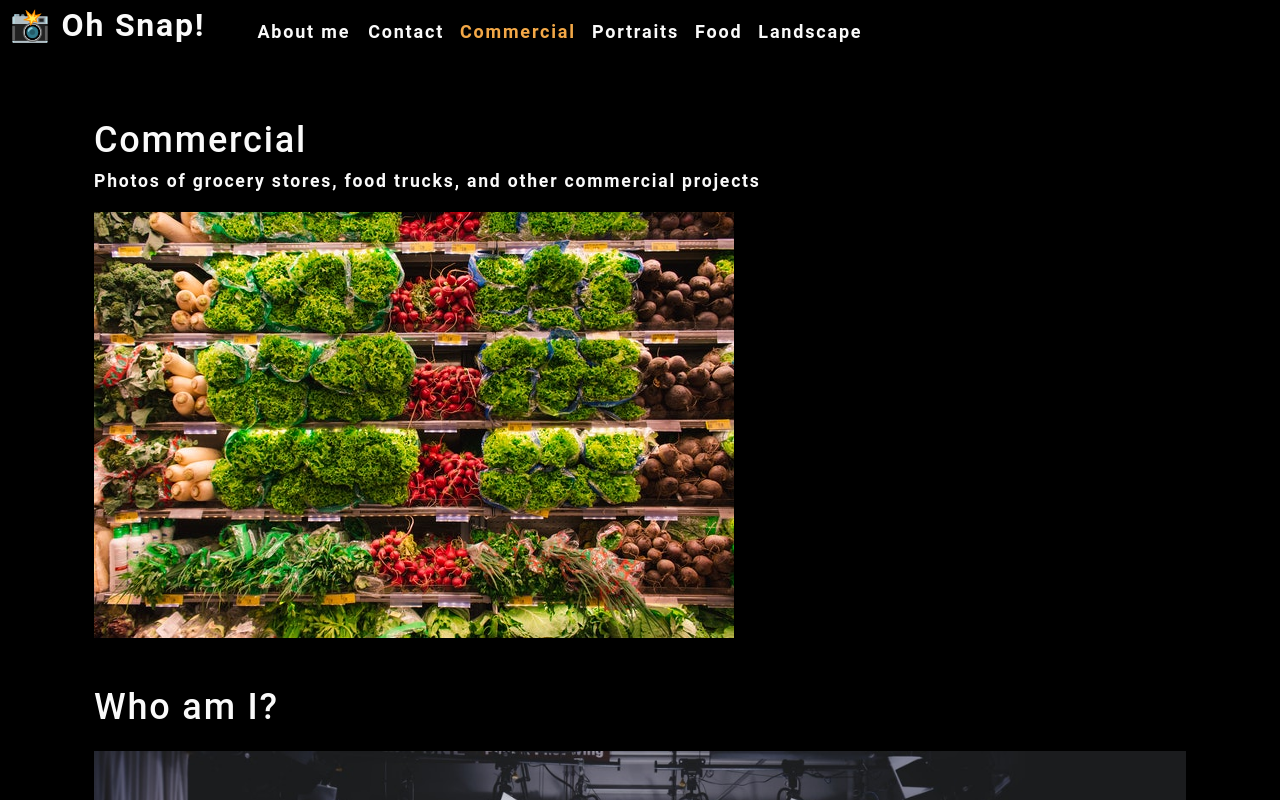
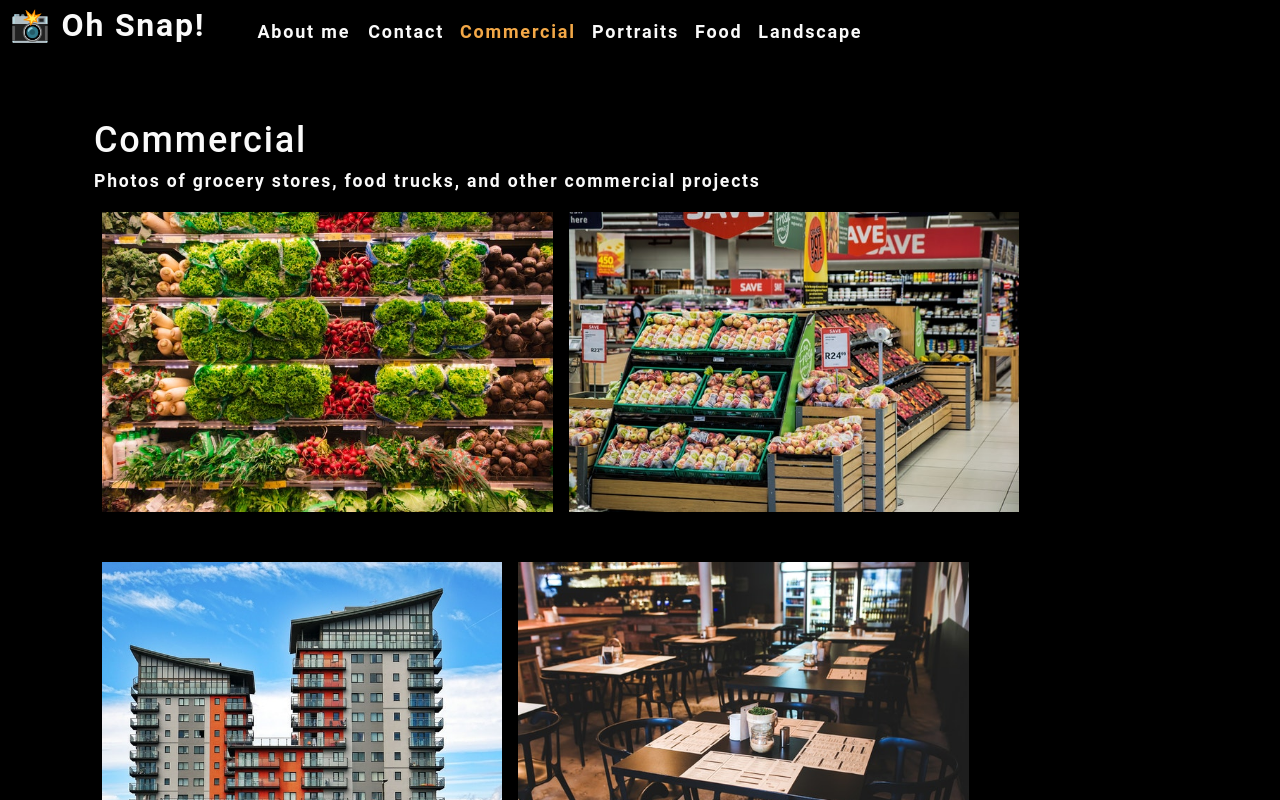
Before and after one commit to Thorulfr/photo-port, a React (Create React App) app: page / in a window 1280 px wide. Shown: the top 800 px of the page. Built offline with nearby package versions, Linux system fonts and the light colour scheme.

Commit message:
Got all that bullshit working, no thanks to the module

```diff
--- a/src/App.js
+++ b/src/App.js
@@ -1,5 +1,5 @@
 import React, { useState } from 'react';
-import './App.css';
+// import './App.css';
 import Nav from './components/Nav';
 import About from './components/About';
 import Gallery from './components/Gallery';
@@ -30,8 +30,8 @@
                 currentCategory={currentCategory}
             ></Nav>
             <main>
-                <Gallery currentCategory={currentCategory}></Gallery>
-                <About></About>
+                <Gallery currentCategory={currentCategory} />
+                <About />
             </main>
         </div>
     );
--- a/src/components/Gallery/Gallery.jsx
+++ b/src/components/Gallery/Gallery.jsx
@@ -8,7 +8,7 @@
         <section>
             <h1 data-testid="h1tag">{capitalizeFirstLetter(name)}</h1>
             <p>{description}</p>
-            <PhotoList />
+            <PhotoList category={currentCategory.name} />
         </section>
     );
 }
--- a/src/components/PhotoList/PhotoList.jsx
+++ b/src/components/PhotoList/PhotoList.jsx
@@ -1,12 +1,139 @@
-import React from 'react';
-import photo from '../../assets/small/commercial/0.jpg';
+import React, { useState } from 'react';
 
-function PhotoList() {
+const PhotoList = ({ category }) => {
+    const [photos] = useState([
+        {
+            name: 'Grocery aisle',
+            category: 'commercial',
+            description:
+                'Lorem ipsum dolor sit amet, consectetur adipiscing elit. Nunc ultricie',
+        },
+        {
+            name: 'Grocery booth',
+            category: 'commercial',
+            description:
+                'Lorem ipsum dolor sit amet, consectetur adipiscing elit. Nunc ultricie',
+        },
+        {
+            name: 'Building exterior',
+            category: 'commercial',
+            description:
+                'Lorem ipsum dolor sit amet, consectetur adipiscing elit. Nunc ultricie',
+        },
+        {
+            name: 'Restaurant table',
+            category: 'commercial',
+            description:
+                'Lorem ipsum dolor sit amet, consectetur adipiscing elit. Nunc ultricie',
+        },
+        {
+            name: 'Cafe interior',
+            category: 'commercial',
+            description:
+                'Lorem ipsum dolor sit amet, consectetur adipiscing elit. Nunc ultricie',
+        },
+        {
+            name: 'Cat green eyes',
+            category: 'portraits',
+            description:
+                'Lorem ipsum dolor sit amet, consectetur adipiscing elit. Nunc ultricie',
+        },
+        {
+            name: 'Green parrot',
+            category: 'portraits',
+            description:
+                'Lorem ipsum dolor sit amet, consectetur adipiscing elit. Nunc ultricie',
+        },
+        {
+            name: 'Yellow macaw',
+            category: 'portraits',
+            description:
+                'Lorem ipsum dolor sit amet, consectetur adipiscing elit. Nunc ultricie',
+        },
+        {
+            name: 'Pug smile',
+            category: 'portraits',
+            description:
+                'Lorem ipsum dolor sit amet, consectetur adipiscing elit. Nunc ultricie',
+        },
+        {
+            name: 'Pancakes',
+            category: 'food',
+            description:
+                'Lorem ipsum dolor sit amet, consectetur adipiscing elit. Nunc ultricie',
+        },
+        {
+            name: 'Burrito',
+            category: 'food',
+            description:
+                'Lorem ipsum dolor sit amet, consectetur adipiscing elit. Nunc ultricie',
+        },
+        {
+            name: 'Scallop pasta',
+            category: 'food',
+            description:
+                'Lorem ipsum dolor sit amet, consectetur adipiscing elit. Nunc ultricie',
+        },
+        {
+            name: 'Burger',
+            category: 'food',
+            description:
+                'Lorem ipsum dolor sit amet, consectetur adipiscing elit. Nunc ultricie',
+        },
+        {
+            name: 'Fruit bowl',
+            category: 'food',
+            description:
+                'Lorem ipsum dolor sit amet, consectetur adipiscing elit. Nunc ultricie',
+        },
+        {
+            name: 'Green river',
+            category: 'landscape',
+            description:
+                'Lorem ipsum dolor sit amet, consectetur adipiscing elit. Nunc ultricie',
+        },
+        {
+            name: 'Docks',
+            category: 'landscape',
+            description:
+                'Lorem ipsum dolor sit amet, consectetur adipiscing elit. Nunc ultricie',
+        },
+        {
+            name: 'Panoramic village by sea',
+            category: 'landscape',
+            description:
+                'Lorem ipsum dolor sit amet, consectetur adipiscing elit. Nunc ultricie',
+        },
+        {
+            name: 'Domestic landscape',
+            category: 'landscape',
+            description:
+                'Lorem ipsum dolor sit amet, consectetur adipiscing elit. Nunc ultricie',
+        },
+        {
+            name: 'Park bench',
+            category: 'landscape',
+            description:
+                'Lorem ipsum dolor sit amet, consectetur adipiscing elit. Nunc ultricie',
+        },
+    ]);
+
+    const currentPhotos = photos.filter((photo) => photo.category === category);
+
     return (
         <div>
-            <img src={photo} alt="Commercial Example" />
+            <div className="flex-row">
+                {currentPhotos.map((image, i) => (
+                    <img
+                        src={require(`../../assets/small/${category}/${i}.jpg`)}
+                        alt={image.name}
+                        className="img-thumbnail mx-1"
+                        key={image.name}
+                    />
+                ))}
+            </div>
         </div>
     );
-}
+};
 
 export default PhotoList;
```
Also changed, not shown: 1 other file (tests, documents, lock files or other folders).
